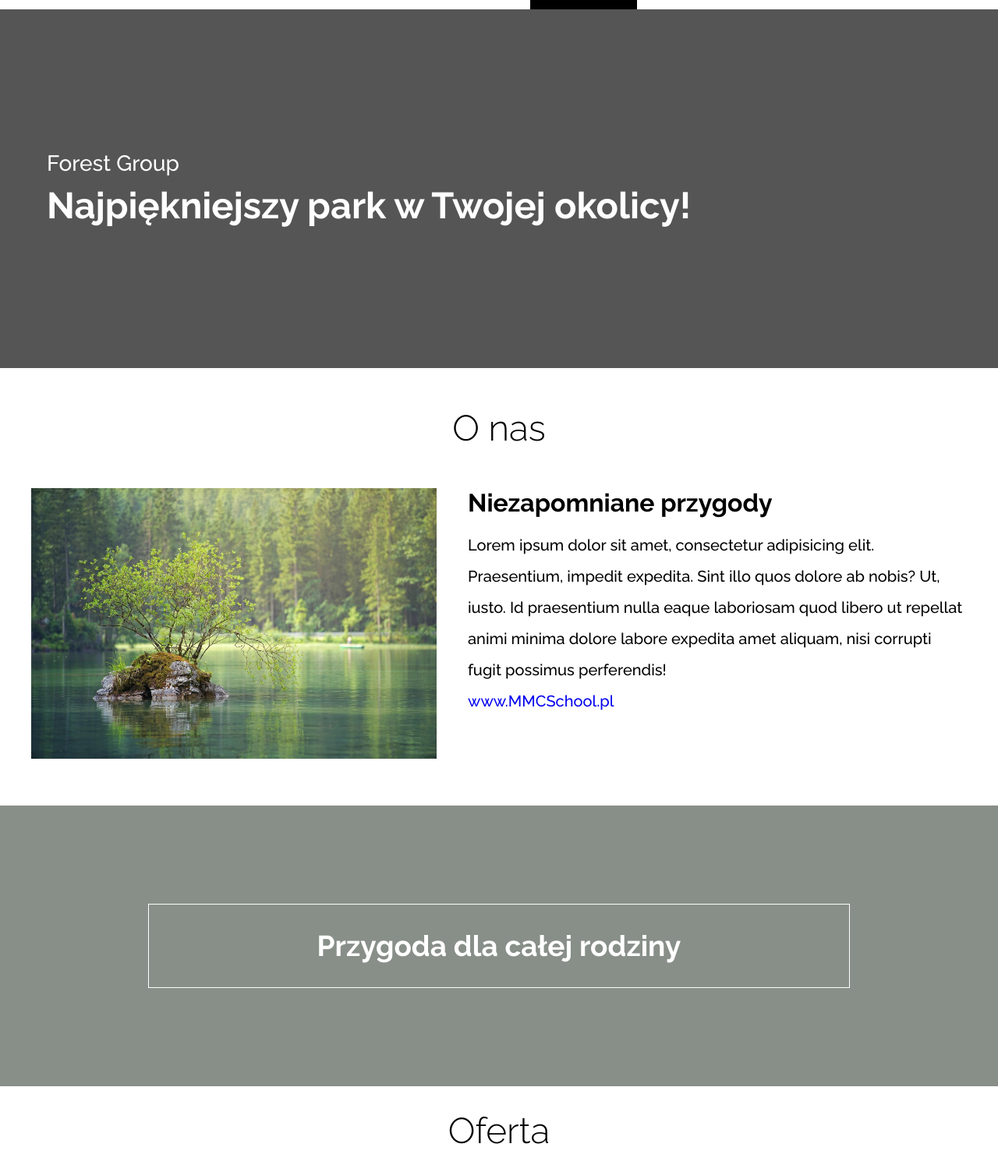
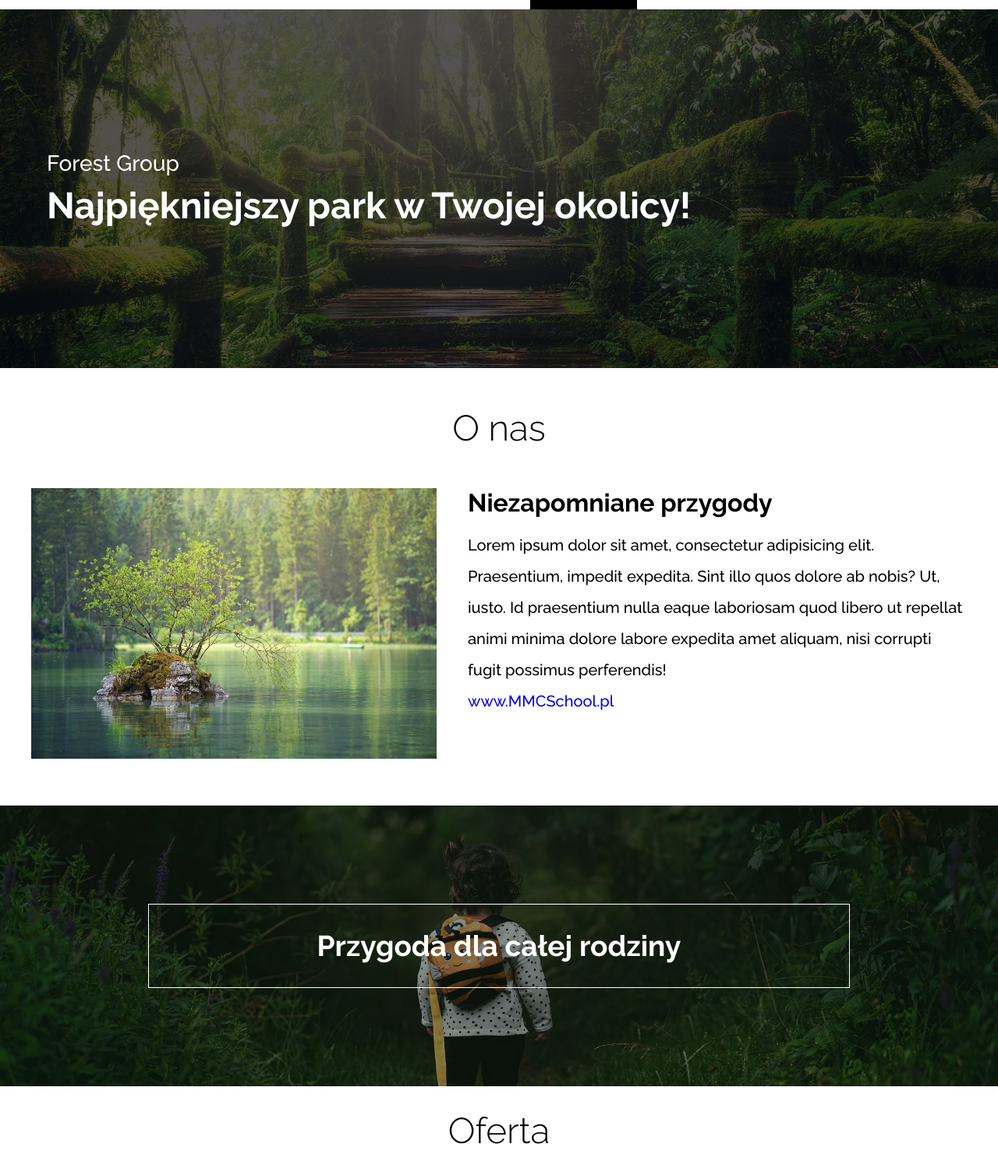
Before and after one commit to StanislawGoral/forest-group, a website: page index.html in a window 1280 px wide. Shown: the part 68-1562 px from the top of the page at 78% size. Drawn offline with Linux system fonts and the light colour scheme.

Commit message:
sass image paths fix

```diff
--- a/src/sass/main.scss
+++ b/src/sass/main.scss
@@ -298,7 +298,7 @@ main {
 	}
 
 	&__image {
-		background-image: url("./img/banner-small.jpg");
+		background-image: url("../img/banner-small.jpg");
 		background-size: cover;
 		background-position: center;
 	}
@@ -369,7 +369,7 @@ main {
 	}
 
 	&__bg {
-		background-image: url("./img/hero-small.jpg");
+		background-image: url("../img/hero-small.jpg");
 		background-size: cover;
 		background-position: center;
 		z-index: -1;
@@ -1148,7 +1148,7 @@ main {
 		}
 
 		&__image {
-			background-image: url("./img/banner-large.jpg");
+			background-image: url("../img/banner-large.jpg");
 		}
 	}
 
@@ -1198,7 +1198,7 @@ main {
 		}
 
 		&__bg {
-			background-image: url("./img/hero-large.jpg");
+			background-image: url("../img/hero-large.jpg");
 		}
 	}
 
```
Also changed, not shown: dist/css/main.min.css.
